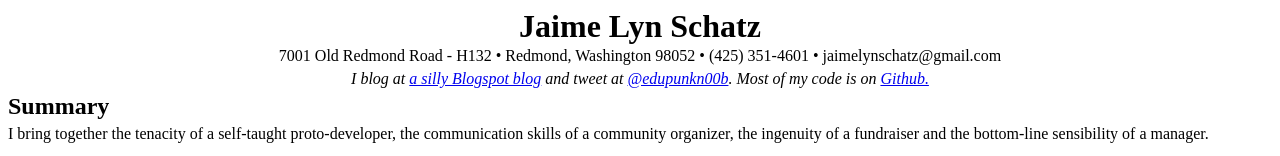
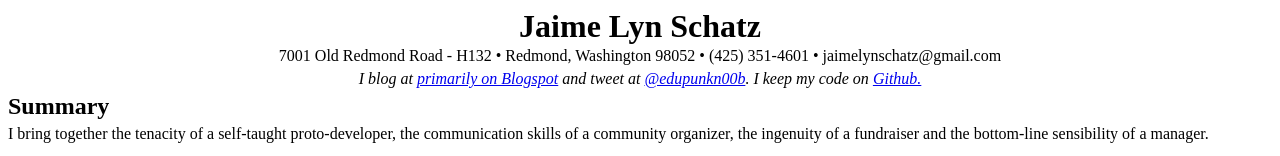
Before and after one commit to JaimeLynSchatz/JaimeLynSchatz.github.io, a plain HTML site: page supportocat.html in a window 1280 px wide. Shown: the top 156 px of the page. Drawn offline with Linux system fonts and the light colour scheme.

Commit message:
small tweaks to language

```diff
--- a/supportocat.html
+++ b/supportocat.html
@@ -4,7 +4,7 @@
 		  <script src="http://html5shiv.googlecode.com/svn/trunk/html5.js"></script>
 		<![endif]-->
 		<title>Jaime Lyn Schatz</title>
-		<!-- Your Next Software Engineer -->
+		<!-- Your Next Technical Supportocat -->
 		<link rel="stylesheet" href="resume-style.css" />
 	</head>
 
@@ -20,7 +20,7 @@
 	</div>
 
 	<div id='online'>
-		<div id="blurb">I blog at <a href="http://jaimelynschatz.blogspot.com">a silly Blogspot blog</a> and  tweet at <a href="http://twitter.com/edupunkn00b">@edupunkn00b</a>. Most of my code is on <a href="https://github.com/JaimeLynSchatz">Github.</a></div>
+		<div id="blurb">I blog at <a href="http://jaimelynschatz.blogspot.com">primarily on Blogspot</a> and  tweet at <a href="http://twitter.com/edupunkn00b">@edupunkn00b</a>. I keep my code on <a href="https://github.com/JaimeLynSchatz">Github.</a></div>
 	</div>
 
 	<div id="summary">
```
